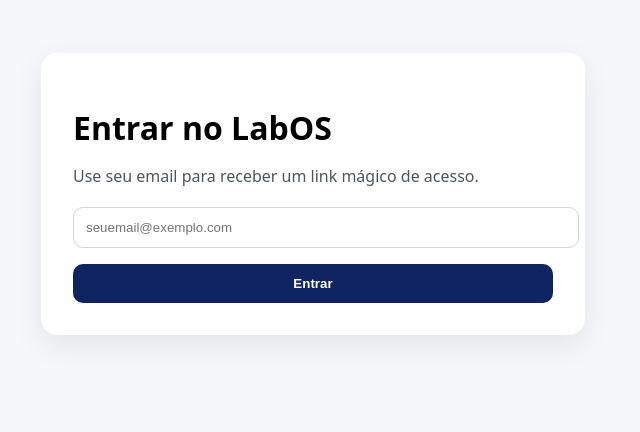
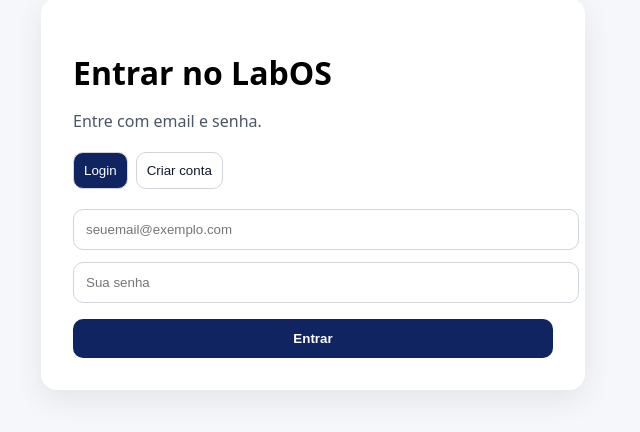
Before and after one commit to pedrohenricke13-boop/LabOS, a Next.js app: page /login in a window 1280 px wide. Shown: the part 230-662 px from the top of the page, without its empty margins (327-967 px from the left). Built offline with nearby package versions, Linux system fonts and the light colour scheme; no server answers.

Commit message:
feat: switch auth to email and password

```diff
--- a/src/app/(auth)/login/page.tsx
+++ b/src/app/(auth)/login/page.tsx
@@ -1,30 +1,50 @@
 "use client";
 
 import { useState, type FormEvent } from "react";
+import { useRouter } from "next/navigation";
 import { createClient } from "@/lib/supabase/client";
 
 export default function LoginPage() {
   const supabase = createClient();
+  const router = useRouter();
+
+  const [mode, setMode] = useState<"login" | "signup">("login");
   const [email, setEmail] = useState("");
+  const [password, setPassword] = useState("");
   const [message, setMessage] = useState("");
 
-  async function handleLogin(e: FormEvent<HTMLFormElement>) {
+  async function handleSubmit(e: FormEvent<HTMLFormElement>) {
     e.preventDefault();
+    setMessage("");
 
-    setMessage("Enviando link de acesso...");
+    if (mode === "login") {
+      const { error } = await supabase.auth.signInWithPassword({
+        email,
+        password,
+      });
 
-    const { error } = await supabase.auth.signInWithOtp({
+      if (error) {
+        setMessage(`Erro: ${error.message}`);
+        return;
+      }
+
+      router.push("/dashboard");
+      router.refresh();
+      return;
+    }
+
+    const { error } = await supabase.auth.signUp({
       email,
-      options: {
-        emailRedirectTo: `${window.location.origin}/auth/callback`,
-      },
+      password,
     });
 
     if (error) {
       setMessage(`Erro: ${error.message}`);
-    } else {
-      setMessage("Verifique seu email e clique no link mágico.");
+      return;
     }
+
+    setMessage("Conta criada com sucesso. Agora faça login.");
+    setMode("login");
   }
 
   return (
@@ -49,11 +69,45 @@
         }}
       >
         <h1 style={{ marginBottom: 12 }}>Entrar no LabOS</h1>
-        <p style={{ color: "#4b5563" }}>
-          Use seu email para receber um link mágico de acesso.
+        <p style={{ color: "#4b5563", marginBottom: 20 }}>
+          {mode === "login"
+            ? "Entre com email e senha."
+            : "Crie sua conta para acessar o sistema."}
         </p>
 
-        <form onSubmit={handleLogin} style={{ marginTop: 20 }}>
+        <div style={{ display: "flex", gap: 8, marginBottom: 20 }}>
+          <button
+            type="button"
+            onClick={() => setMode("login")}
+            style={{
+              padding: 10,
+              borderRadius: 10,
+              border: "1px solid #d1d5db",
+              background: mode === "login" ? "#0F2460" : "white",
+              color: mode === "login" ? "white" : "#111827",
+              cursor: "pointer",
+            }}
+          >
+            Login
+          </button>
+
+          <button
+            type="button"
+            onClick={() => setMode("signup")}
+            style={{
+              padding: 10,
+              borderRadius: 10,
+              border: "1px solid #d1d5db",
+              background: mode === "signup" ? "#0F2460" : "white",
+              color: mode === "signup" ? "white" : "#111827",
+              cursor: "pointer",
+            }}
+          >
+            Criar conta
+          </button>
+        </div>
+
+        <form onSubmit={handleSubmit}>
           <input
             type="email"
             required
@@ -65,13 +119,28 @@
               width: "100%",
               borderRadius: 10,
               border: "1px solid #d1d5db",
+              marginBottom: 12,
+            }}
+          />
+
+          <input
+            type="password"
+            required
+            placeholder="Sua senha"
+            value={password}
+            onChange={(e) => setPassword(e.target.value)}
+            style={{
+              padding: 12,
+              width: "100%",
+              borderRadius: 10,
+              border: "1px solid #d1d5db",
+              marginBottom: 16,
             }}
           />
 
           <button
             type="submit"
             style={{
-              marginTop: 16,
               padding: 12,
               width: "100%",
               borderRadius: 10,
@@ -79,9 +148,10 @@
               background: "#0F2460",
               color: "white",
               fontWeight: 600,
+              cursor: "pointer",
             }}
           >
-            Entrar
+            {mode === "login" ? "Entrar" : "Criar conta"}
           </button>
         </form>
 
--- a/src/app/auth/callback/route.ts
+++ b/src/app/auth/callback/route.ts
@@ -2,13 +2,13 @@
 import { createClient } from "@/lib/supabase/server";
 
 export async function GET(request: Request) {
-  const { searchParams, origin } = new URL(request.url);
-  const code = searchParams.get("code");
+  const requestUrl = new URL(request.url);
+  const code = requestUrl.searchParams.get("code");
 
   if (code) {
     const supabase = await createClient();
     await supabase.auth.exchangeCodeForSession(code);
   }
 
-  return NextResponse.redirect(`${origin}/dashboard`);
+  return NextResponse.redirect(`${requestUrl.origin}/dashboard`);
 }
```
Also changed, not shown: src/components/layout/Sidebar.tsx (+12 -37 lines).
